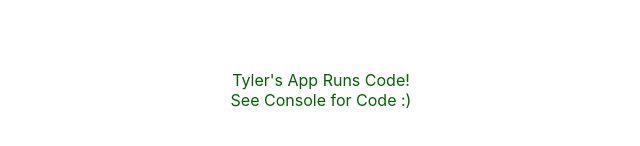
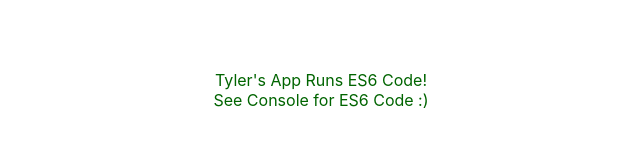
Before and after one commit to tylergasperlin/es6Course2, a React (Create React App) app: page / in a window 1280 px wide. Shown: the part 330-476 px from the top of the page, without its empty margins (319-959 px from the left). Built offline with nearby package versions, Linux system fonts and the light colour scheme.

Commit message:
clean up home page

```diff
--- a/src/App.js
+++ b/src/App.js
@@ -9,8 +9,8 @@ class App extends React.Component {
   render(){
     return (
       <div className="App" style={{marginTop: '50vh', color:'darkGreen'}}>
-        Tyler's App Runs Code! <br/>
-        See Console for Code :)
+        Tyler's App Runs ES6 Code! <br/>
+        See Console for ES6 Code :)
       </div>
     );
   }
```
